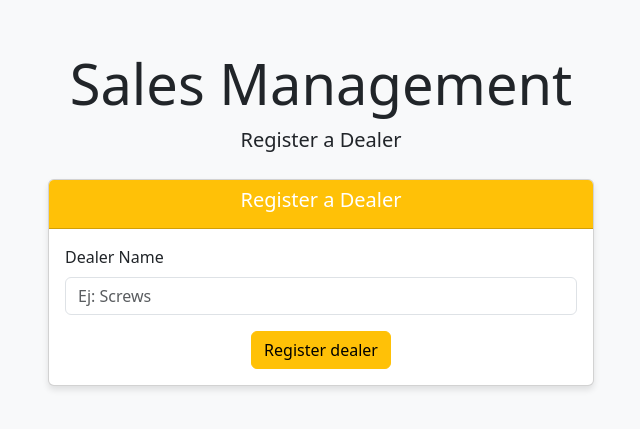
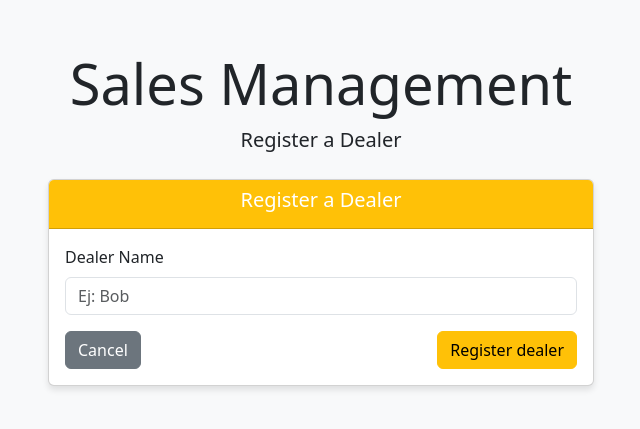
Before and after one commit to benjugat/simpleERP, a Flask app: page /dealer/add in a window 1280 px wide. Shown: the top 429 px of the page, without its empty margins (319-959 px from the left). Run offline with Flask 3, Linux system fonts and the light colour scheme.

Commit message:
dashboard completed

```diff
--- a/templates/add_dealer.html
+++ b/templates/add_dealer.html
@@ -42,9 +42,10 @@
                         <form method="POST">
                             <div class="mb-3">
                                 <label for="name" class="form-label">Dealer Name</label>
-                                <input type="text" class="form-control" id="name" name="name" placeholder="Ej: Screws" required>
+                                <input type="text" class="form-control" id="name" name="name" placeholder="Ej: Bob" required>
                             </div>
-                            <div class="text-center">
+                            <div class="d-flex justify-content-between">
+                                <a href="/dealers" class="btn btn-secondary">Cancel</a>
                                 <button type="submit" class="btn btn-warning">Register dealer</button>
                             </div>
                         </form>
--- a/templates/add_material.html
+++ b/templates/add_material.html
@@ -50,7 +50,7 @@
                             </div>
                             <div class="mb-3">
                                 <label for="stock" class="form-label">Stock</label>
-                                <input type="number" class="form-control" id="stock" name="stock" step="1" placeholder="Ej: 100" required>
+                                <input type="number" class="form-control" id="stock" name="stock" step="1" value="0" required>
                             </div>
                             <div class="d-flex justify-content-between">
                                 <a href="/materials" class="btn btn-secondary">Cancel</a>
--- a/templates/add_sale_dealer.html
+++ b/templates/add_sale_dealer.html
@@ -39,7 +39,7 @@
             <div class="col-md-6">
                 <div class="card">
                     <div class="card-header text-center bg-success text-white">
-                        <h5>Record a Sale to Dealer {{dealer.dealer_id}}</h5>
+                        <h5>Record a Sale to Dealer {{dealer.name}}</h5>
                     </div>
                     <div class="card-body">
                         <form method="POST">
```
Also changed, not shown: app.py (line endings or trailing spaces).
